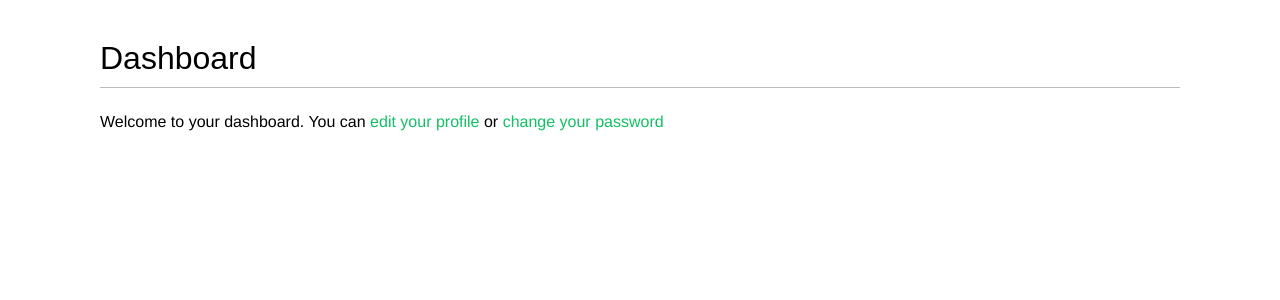
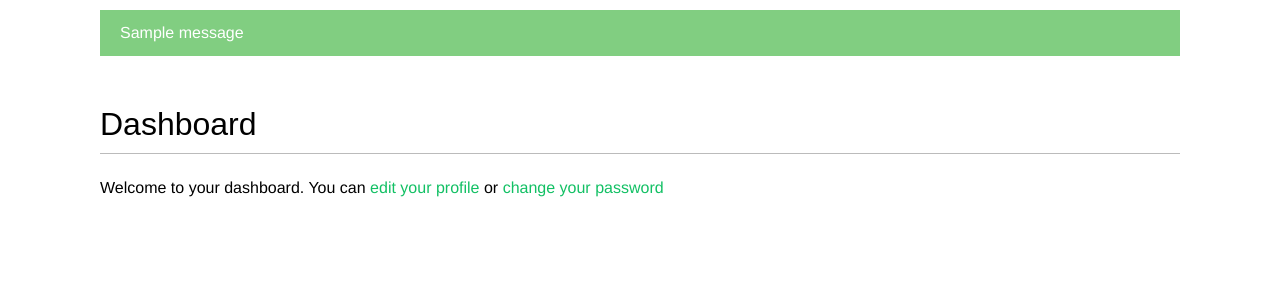
Before and after one commit to grbalmeida/rede-social-django, a Django app: page /account/ in a window 1280 px wide. Shown: the part 48-348 px from the top of the page. Run offline with Django 3.2, Linux system fonts and the light colour scheme; a user stored in the database is signed in; tables that the repository leaves empty hold one stand-in row (values such as "Sample post"); one stand-in notice (Sample message) is shown; some web fonts are replaced.

Commit message:
Usando o framework de mensagens

```diff
--- a/bookmarks/account/templates/base.html
+++ b/bookmarks/account/templates/base.html
@@ -31,6 +31,23 @@
                 {% endif %}
             </span>
         </div>
+        <!-- O framework de mensagens inclui o processador de contexto django.contrib.messages.context_processors.messages, -->
+        <!-- que adiciona uma variável messages no contexto da requisição. Ela pode ser encontrada na lista context_processors -->
+        <!-- do parâmetro TEMPLATES de seu projeto. Você pode usar a variável messages em seus templates para exibir todas -->
+        <!-- as mensagens existentes ao usuário. -->
+
+        <!-- Um processador de contexto é uma função Python que aceita o objeto request como argumento e devolve um dicionário -->
+        <!-- que será adicionado ao contexto da requisição. -->
+        {% if messages %}
+            <ul class="messages">
+                {% for message in messages %}
+                    <li class="{{ message.tags }}">
+                        {{ message|safe }}
+                        <a href="#" class="close"></a>
+                    </li>
+                {% endfor %}
+            </ul>
+        {% endif %}
         <div id="content">
             {% block content %}
             {% endblock %}
--- a/bookmarks/account/views.py
+++ b/bookmarks/account/views.py
@@ -2,6 +2,7 @@ from django.http import HttpResponse
 from django.shortcuts import render
 from django.contrib.auth import authenticate, login
 from django.contrib.auth.decorators import login_required
+from django.contrib import messages
 from .forms import LoginForm, UserRegistrationForm, UserEditForm, ProfileEditForm
 from .models import Profile
 
@@ -68,6 +69,9 @@ def edit(request):
         if user_form.is_valid() and profile_form.is_valid():
             user_form.save()
             profile_form.save()
+            messages.success(request, 'Profile updated successfully')
+        else:
+            messages.error(request, 'Error updating your profile')
     else:
         user_form = UserEditForm(instance=request.user)
         profile_form = ProfileEditForm(instance=request.user.profile)
```
Also changed, not shown: bookmarks/bookmarks/settings.py (+13 -0 lines).
